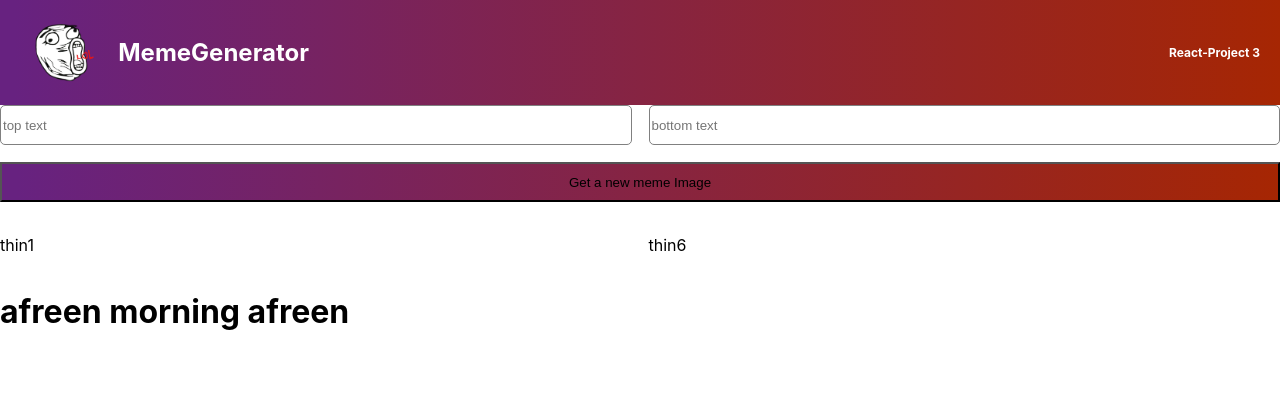
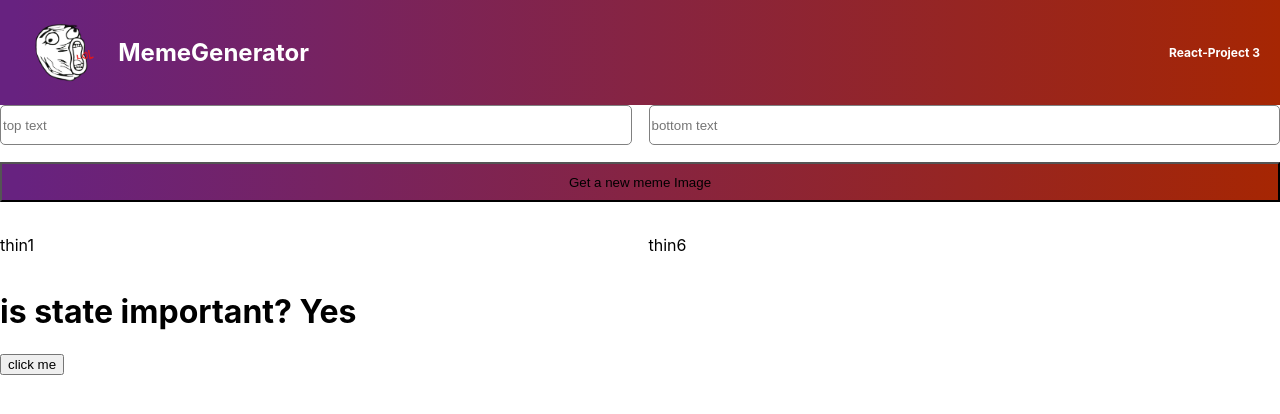
Before and after one commit to Afreen063/memegenerator, a React (Create React App) app: page / in a window 1280 px wide. Shown: the top 414 px of the page. Built offline with nearby package versions, Linux system fonts and the light colour scheme.

Commit message:
use of React.useState

```diff
--- a/src/components/Greet.js
+++ b/src/components/Greet.js
@@ -2,20 +2,21 @@ import React from "react";
 
 export default function Greet(prop)
 {
-    const date=new Date();
-    const hours= date.getHours();
-    let g="";
-    if(hours>=12)
-    g="morning";
-    else
-     g="evening";
-     const h=React.useState(prop.name);//useState is basically an array
-     console.log(h);
-    return (
-        <h1>{h[0]} {g} {prop.name}</h1>
-    )
+   const [isImportant, setIsImportant]= React.useState("Yes");
+   function handleClick()
+   {
+             setIsImportant("No");
+   }
+   return (
+    <div>
+        <h1>is state important? {isImportant}</h1>
+        <button onClick={handleClick}>click me</button>
+    </div>
+   )
 }
 //difference between state and prop in a component.
 // prop are immutable where state is mutable
 //g state is changing but the prop is not changing.
-// a state in react
+// useState is react lib help us to change the state.
+//line 5- we are declaring an array with fisrt value as const and second as func.
+//the setIsImportant is use to set the value of isimportant.
```
